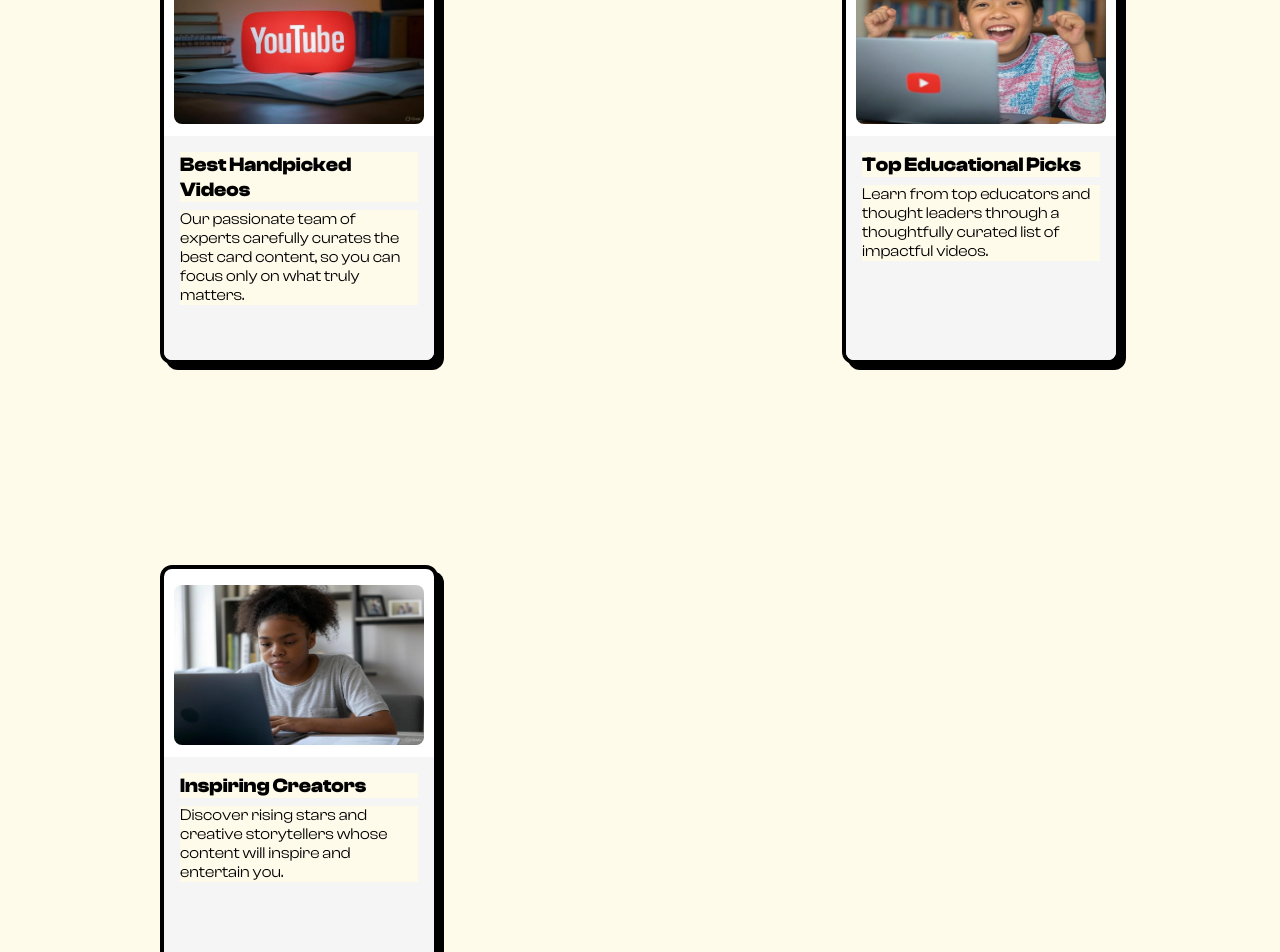
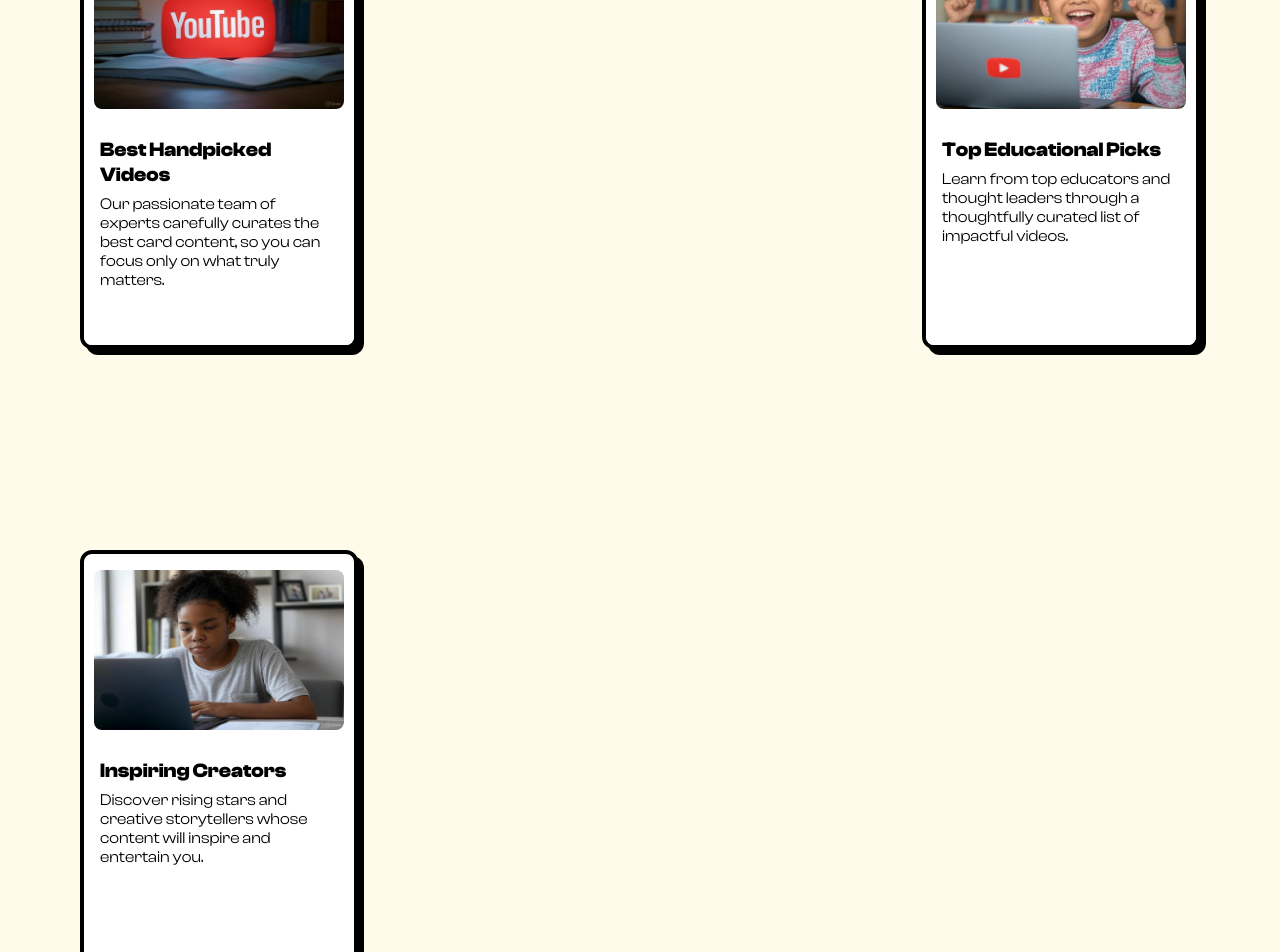
Before and after one commit to PratayaSilla/learnio, a React (Vite) app: page / in a window 1280 px wide. Shown: the part 1460-2412 px from the top of the page. Built offline with nearby package versions, Linux system fonts and the light colour scheme; a web font is replaced by a local one.

Commit message:
post hero sectio bg update

```diff
--- /dev/null
+++ b/src/components/Blob/Blob.jsx
@@ -0,0 +1,20 @@
+import React from 'react'
+
+export default function Blob() {
+    const blobStyle = {
+        width: '300px',
+        height: '300px',
+        background: 'rgba(199, 160, 250, 1)',
+        filter: 'blur(37.5px)',
+        borderRadius: '60% 40% 50% 50% / 50% 50% 60% 40%',
+        position: 'absolute',
+        top: '05%',
+        left: '0%',
+        transform: 'translate(-50%, -50%)',
+      };
+
+  return (
+    <div className='blob' style={blobStyle}>
+    </div>
+  )
+}
--- /dev/null
+++ b/src/components/Card/Card.jsx
@@ -0,0 +1,15 @@
+import React from "react";
+
+export default function Card({info}) {
+  return (
+    <div className="yt-card">
+      <img src={info.img} alt="" className="card-jpg" />
+      <div className="card-text-area">
+        <h1 className="best-handpicked-vdos">{info.heading}</h1>
+        <p className="desc-para">
+          {info.desc}
+        </p>
+      </div>
+    </div>
+  );
+}
--- a/src/components/Hero Section/hero-section.css
+++ b/src/components/Hero Section/hero-section.css
@@ -2,7 +2,6 @@
   display: flex;
   flex-direction: column;
   justify-content: space-between;
-  padding: 60px 80px;
   background-color: #FFFBEB;
   min-height: 100vh;
 }
@@ -125,7 +124,7 @@
   font-family: 'clash-display';
   font-size: 20px;
   color: black;
-  margin-top: 135px;
+  margin-top: 60px;
 }
 
 .get-started{
@@ -158,6 +157,7 @@
 }
 
 .hero-content {
+  padding: 60px 80px;
   display: flex;
   justify-content: space-between;
   align-items: center;
@@ -165,6 +165,7 @@
   width: 100%;
 }
 .post-hero-section {
+  min-height: 100vh;
   position: relative;
   display: flex;
   flex-direction: column;
@@ -221,7 +222,7 @@
 }
 
 .card-text-area {
-  background-color: #F5F5F5; /* Match body color */
+  background-color: #fff; /* Match body color */
   padding: 16px;
   width: 100%;
   box-sizing: border-box;
--- a/src/components/Hero Section/hero-section.jsx
+++ b/src/components/Hero Section/hero-section.jsx
@@ -1,6 +1,23 @@
 import React from "react";
 import './hero-section.css';
+import Card from "../Card/Card";
+import Blob from "../Blob/Blob";
 
+const card1 = {
+    img:"./youtube.jpg",
+    heading:"Best Handpicked Videos",
+    desc:"Our passionate team of experts carefully curates the best card content, so you can focus only on what truly matters."
+}
+const card2 = {
+    img:"./ytstudnt.jpg",
+    heading:"Top Educational Picks",
+    desc:"Learn from top educators and thought leaders through a thoughtfully curated list of impactful videos."
+}
+const card3 = {
+    img:"./quiz.jpg",
+    heading:"Inspiring Creators",
+    desc:"Discover rising stars and creative storytellers whose content will inspire and entertain you."
+}
 
 const Herosection = () => {
     return (
@@ -59,39 +76,14 @@ const Herosection = () => {
                 </svg>
             </div>
             <div className="post-hero-section">
+                <Blob/>
                 <h1 className="what-we-do">What we do?</h1>
                 <p className="tag">Learnio helps you ace your exam by using . . .</p>
                 <div className="cards-panel">
                 <div className="cards-panel">
-                    <div className="yt-card">
-                        <img src="./youtube.jpg" alt="" className="card-jpg" />
-                        <div className="card-text-area">
-                        <h1 className="best-handpicked-vdos">Best Handpicked Videos</h1>
-                        <p className="desc-para">
-                            Our passionate team of experts carefully curates the best card content, so you can focus only on what truly matters.
-                        </p>
-                        </div>
-                    </div>
-
-                    <div className="yt-card">
-                        <img src="./ytstudnt.jpg" alt="" className="card-jpg" />
-                        <div className="card-text-area">
-                        <h1 className="best-handpicked-vdos">Top Educational Picks</h1>
-                        <p className="desc-para">
-                            Learn from top educators and thought leaders through a thoughtfully curated list of impactful videos.
-                        </p>
-                        </div>
-                    </div>
-
-                    <div className="yt-card">
-                        <img src="./quiz.jpg" alt="" className="card-jpg" />
-                        <div className="card-text-area">
-                        <h1 className="best-handpicked-vdos">Inspiring Creators</h1>
-                        <p className="desc-para">
-                            Discover rising stars and creative storytellers whose content will inspire and entertain you.
-                        </p>
-                        </div>
-                    </div>
+                    <Card info={card1}/>
+                    <Card info={card2}/>
+                    <Card info={card3}/>
                     </div>
 
                 </div>
--- a/src/index.css
+++ b/src/index.css
@@ -6,5 +6,8 @@
     padding: 0;
     margin: 0;
     box-sizing: border-box;
+
+}
+body {
     background-color: #FFFBEB;
 }
```
